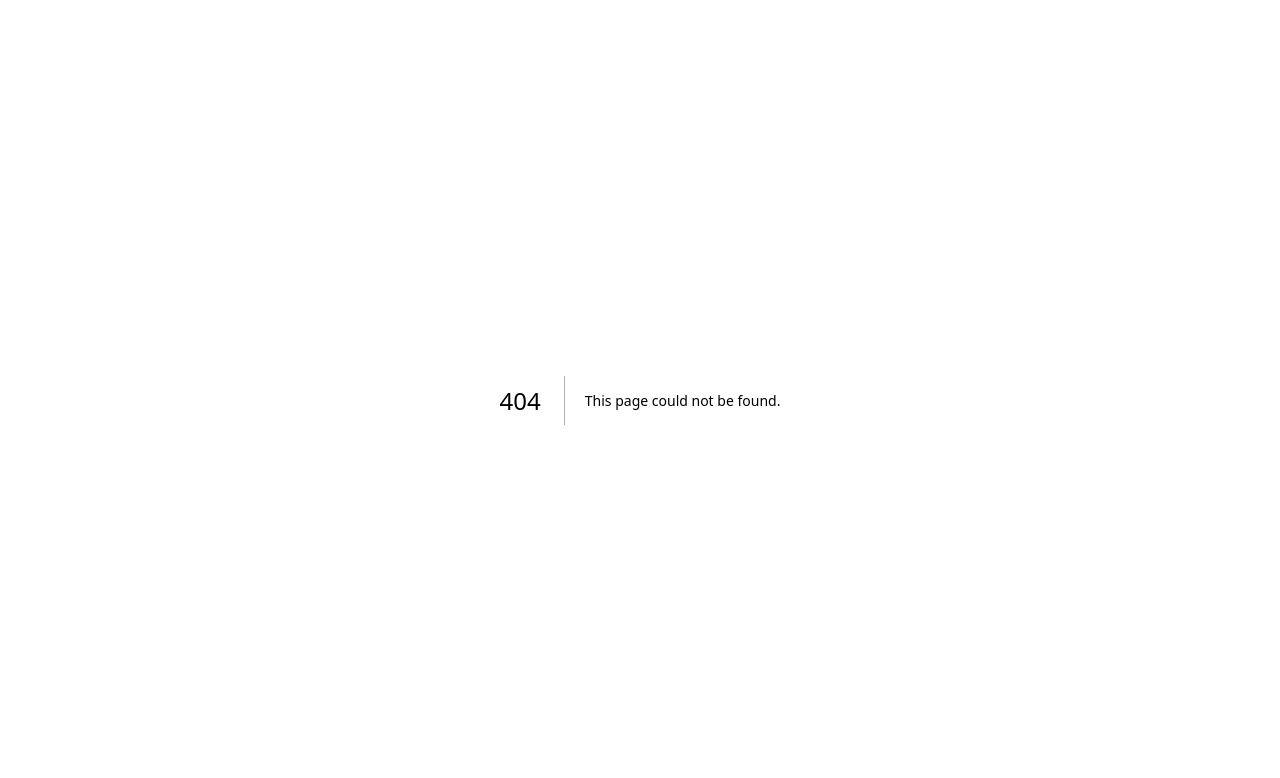
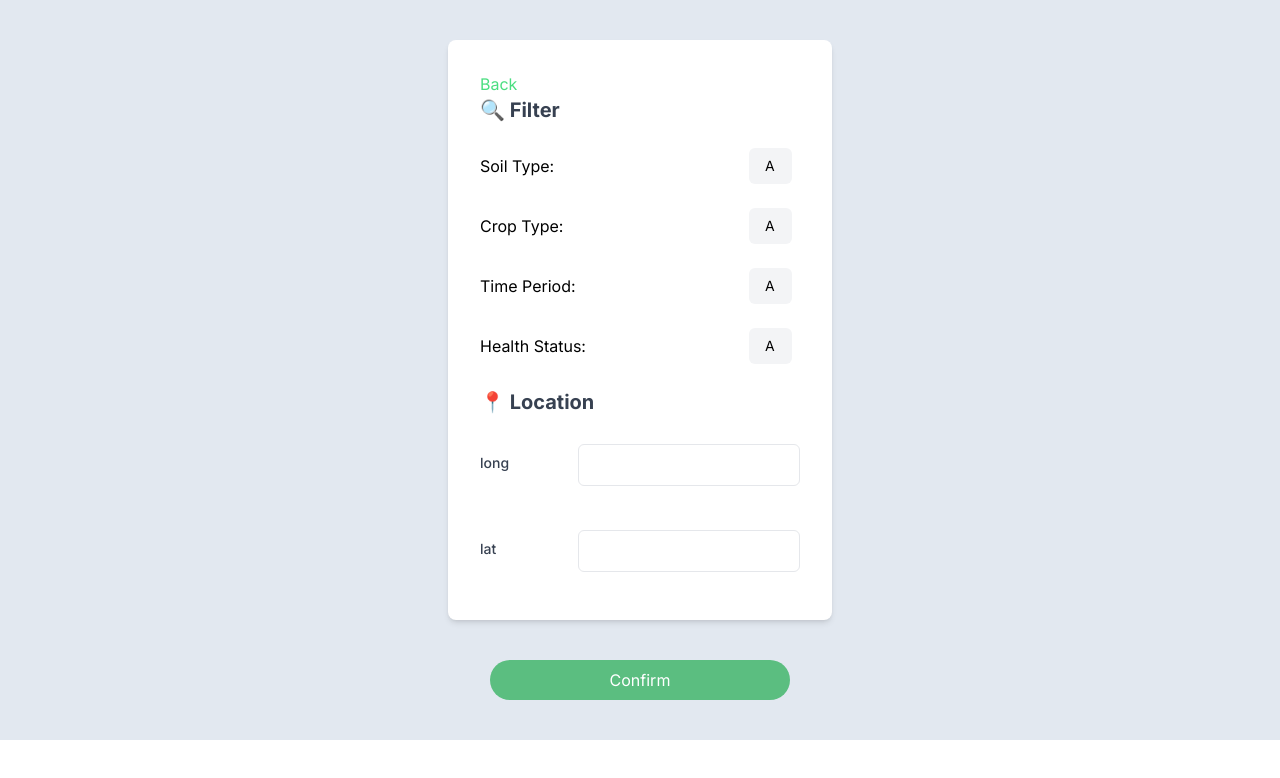
Before and after one commit to HongxinZhou/soft3888_test, a Next.js app: page /filter in a window 1280 px wide. Before the commit this address had no page. Shown: the top 778 px of the page. Built offline with nearby package versions, Linux system fonts and the light colour scheme.

Commit message:
merge and upload filter images search pages

```diff
--- /dev/null
+++ b/src/app/filter/page.tsx
@@ -0,0 +1,161 @@
+"use client";
+
+import { Button } from "@/components/common/Button";
+import { useEffect, useState } from "react";
+
+export default function Page() {
+  const [count, setCount] = useState<number>(0);
+  const [cropsType, setCropsType] = useState<string>("");
+  const [soilType, setSoilType] = useState<string>("");
+  const [locationLong, setLocationLong] = useState<string>("");
+  const [locationLat, setLocationLat] = useState<string>("");
+  const [timePeriod, setTimePeriod] = useState<string>("");
+  const [healthStatus, setHealthStatus] = useState<string>("");
+
+  const inputContainer = "mb-4 flex items-center";
+  const inputClassName = "mt-1 p-2 w-full border rounded-md";
+  const inputFont = "block text-sm font-medium text-gray-700 w-36";
+
+  useEffect(() => {
+    const interval = setInterval(() => {
+      setCount(0);
+    }, 2000);
+
+    return () => {
+      clearInterval(interval);
+    };
+  }, []);
+
+  // Below is an example of an effect that is run every time the count is changed.
+  // If you open the developer inspector in Google Chrome, and click on the console tab, you
+  // can see the messages being sent every time you click the button, or the button resets to zero.
+  // This effect does not need a cleanup function because there is nothing to clean up.
+  useEffect(() => {
+    console.log(
+      count,
+      cropsType,
+      soilType,
+      timePeriod,
+      healthStatus,
+      locationLong,
+      locationLat,
+    );
+  }, [count]);
+
+  // The return value to the component is what actually gets rendered to the screen, we usually use
+  // JSX to define the HTML which will be rendered. When writing JSX, you can use any normal HTML elements
+  // as well as any custom HTML elements (components) that you want, in this case we are using the
+  // custom 'Button' component which we have imported at the top of this file.
+
+  // We write all of our styling using TailwindCSS as classes, TailwindCSS has a huge collection of classes
+  // which apply different styles to the element, you can look at their website for more detail.
+  return (
+    <div className="min-h-[25rem] w-full flex flex-col items-center gap-10 p-10 bg-slate-200">
+      <div className="p-8 bg-white shadow-md rounded-lg w-96">
+        <button
+          onClick={handleClick}
+          className="relative right-15 text-green-400"
+        >
+          Back
+        </button>
+        <br />
+        <label className="block text-xl font-bold text-gray-700 w-36">
+          🔍 Filter
+        </label>
+
+        <br />
+        <div className="flex items-center">
+          <label className="mr-2">Soil Type:</label>
+          <div className="flex items-center ml-auto pr-2">
+            <select
+              value={soilType}
+              onChange={(e) => setSoilType(e.target.value)}
+              className="px-4 py-2 w-full rounded-md bg-gray-100 border-transparent focus:border-gray-500 focus:bg-white focus:ring-0 text-sm"
+            >
+              <option value="A">A</option>
+              <option value="B">B</option>
+              <option value="C">C</option>
+            </select>
+          </div>
+        </div>
+        <br />
+        <div className="flex items-center">
+          <label className="mr-2">Crop Type:</label>
+          <div className="flex items-center ml-auto pr-2">
+            <select
+              value={cropsType}
+              onChange={(e) => setCropsType(e.target.value)}
+              className="px-4 py-2 w-full rounded-md bg-gray-100 border-transparent focus:border-gray-500 focus:bg-white focus:ring-0 text-sm"
+            >
+              <option value="A">A</option>
+              <option value="B">B</option>
+              <option value="C">C</option>
+            </select>
+          </div>
+        </div>
+        <br />
+        <div className="flex items-center">
+          <label className="mr-2">Time Period:</label>
+          <div className="flex items-center ml-auto pr-2">
+            <select
+              value={timePeriod}
+              onChange={(e) => setTimePeriod(e.target.value)}
+              className="px-4 py-2 w-full rounded-md bg-gray-100 border-transparent focus:border-gray-500 focus:bg-white focus:ring-0 text-sm"
+            >
+              <option value="A">A</option>
+              <option value="B">B</option>
+              <option value="C">C</option>
+            </select>
+          </div>
+        </div>
+        <br />
+        <div className="flex items-center">
+          <label className="mr-2">Health Status:</label>
+          <div className="flex items-center ml-auto pr-2">
+            <select
+              value={healthStatus}
+              onChange={(e) => setHealthStatus(e.target.value)}
+              className="px-4 py-2 w-full rounded-md bg-gray-100 border-transparent focus:border-gray-500 focus:bg-white focus:ring-0 text-sm"
+            >
+              <option value="A">A</option>
+              <option value="B">B</option>
+              <option value="C">C</option>
+            </select>
+          </div>
+        </div>
+        <br />
+        <label className="block text-xl font-bold text-gray-700 w-36">
+          📍 Location
+        </label>
+        <br />
+        <div className={inputContainer}>
+          <label className={inputFont}>long</label>
+          <input
+            type="text"
+            onChange={(e) => setLocationLong(String(e.target.value))}
+            className={inputClassName}
+          />
+        </div>
+        <br />
+        <div className={inputContainer}>
+          <label className={inputFont}> lat</label>
+          <input
+            type="text"
+            id="location_lat"
+            onChange={(e) => setLocationLat(String(e.target.value))}
+            className={inputClassName}
+          />
+        </div>
+      </div>
+      <Button
+        onClick={handleClick}
+        style={{ width: "300px" }} // Adjust the width as needed
+      >
+        Confirm
+      </Button>
+    </div>
+  );
+  function handleClick() {
+    window.location.href = "/images";
+  }
+}
--- a/src/app/home/page.tsx
+++ b/src/app/home/page.tsx
@@ -7,7 +7,7 @@ export default function Page() {
     <div className="flex-1 flex items-center justify-center">
       <Button
           component={Link}
-          href="/profile" //{link到search page，并且改一下按钮的位置，Amber和Jermey}
+          href="/search"
           type="submit"
           className="mt-16"
         >
--- /dev/null
+++ b/src/app/images/page.tsx
@@ -0,0 +1,36 @@
+"use client";
+
+import { Button } from "@/components/common/Button";
+import Link from "next/link";
+
+export default function Images() {
+  return (
+    <div className="flex justify-center items-center mb-8">
+      <button
+        onClick={handleClickForBackButton}
+        className="text-green-400 mr-4"
+      >
+        Back
+      </button>
+
+      <label className="text-3xl font-bold text-gray-700 w-36 text-center">
+        Images
+      </label>
+
+      <button
+        onClick={handleClickForNextButton}
+        className="text-green-400 ml-4"
+      >
+        Next
+      </button>
+    </div>
+  );
+
+  function handleClickForBackButton() {
+    window.location.href = "/filter";
+  }
+
+  function handleClickForNextButton() {
+    window.location.href = "/filter";
+  }
+}
--- /dev/null
+++ b/src/app/search/page.tsx
@@ -0,0 +1,71 @@
+"use client";
+
+import { Button } from "@/components/common/Button";
+import Link from "next/link";
+
+import { useEffect, useState } from "react";
+
+export default function Search() {
+  const [count, setCount] = useState<number>(0);
+  const [cropsType, setCropsType] = useState<string>("");
+  const [soilType, setSoilType] = useState<string>("");
+  const [locationLong, setLocationLong] = useState<string>("");
+  const [locationLat, setLocationLat] = useState<string>("");
+  const [timePeriod, setTimePeriod] = useState<string>("");
+  const [healthStatus, setHealthStatus] = useState<string>("");
+
+  const selectItem = "px-4 py-2 border-b-2 text-left";
+  const inputClassName = "mt-1 p-2 w-full border rounded-md";
+  const inputFont = "block text-sm font-medium text-gray-700 w-36";
+
+  useEffect(() => {
+    const interval = setInterval(() => {
+      setCount(0);
+    }, 2000);
+
+    return () => {
+      clearInterval(interval);
+    };
+  }, []);
+
+  useEffect(() => {
+    console.log(
+      count,
+      cropsType,
+      soilType,
+      timePeriod,
+      healthStatus,
+      locationLong,
+      locationLat,
+    );
+  }, [count]);
+
+  return (
+    <div className="min-h-[25rem] w-full flex flex-col items-center gap-10 p-10 bg-white">
+      <div className="p-8 rounded-lg w-96">
+        <div className="mb-8 text-center">
+          <label className="text-3xl font-bold text-gray-700 w-36">
+            Search
+          </label>
+          <button
+            onClick={handleClick}
+            className="relative left-20 text-green-400"
+          >
+            Filter
+          </button>
+        </div>
+
+        <div className="flex-col"></div>
+        <input
+          type="text"
+          className="p-2 w-full border rounded-full"
+          placeholder="Search"
+        />
+      </div>
+    </div>
+  );
+  // redirect to filter page
+  function handleClick() {
+    window.location.href = "/filter";
+  }
+}
```
